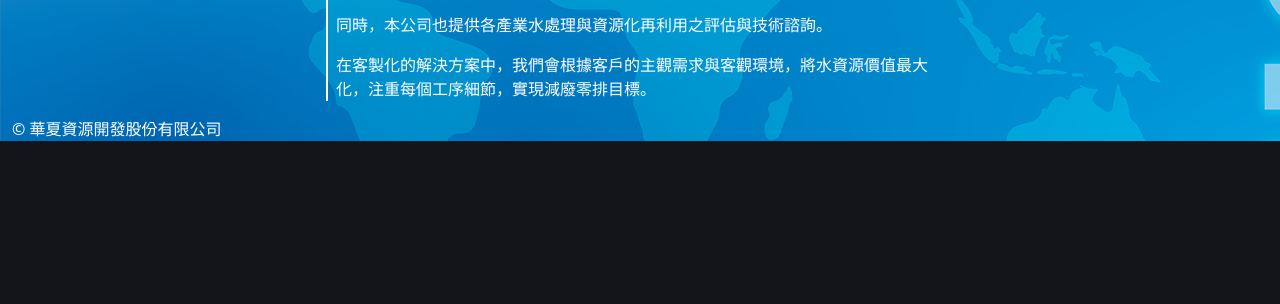
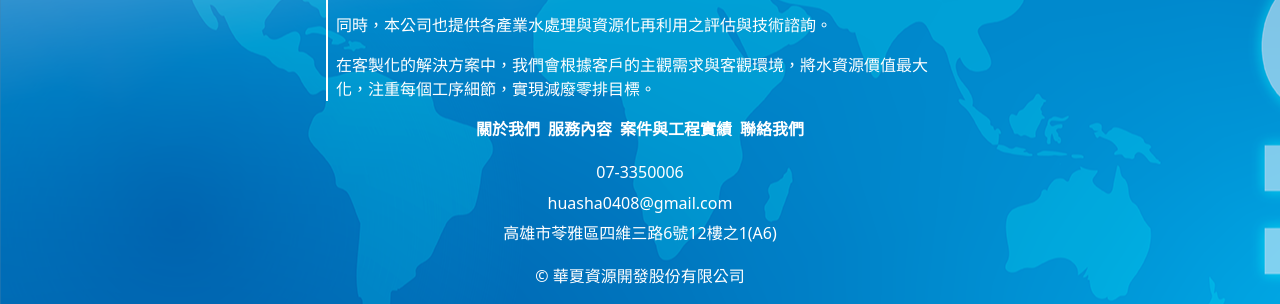
Before and after one commit to EugenAchtzehn/huasha-demo, an Astro site: page /contact in a window 1280 px wide. Shown: the part 1143-1447 px from the top of the page. Before the commit the page ends 1284 px from the top, so only its background shows below. Built offline with nearby package versions, Linux system fonts and the light colour scheme; Astro itself is replaced by a stand-in of ours.

Commit message:
[Add] minor, og tags.

```diff
--- a/src/components/Footer.astro
+++ b/src/components/Footer.astro
@@ -17,7 +17,32 @@
         在客製化的解決方案中，我們會根據客戶的主觀需求與客觀環境，將水資源價值最大化，注重每個工序細節，實現減廢零排目標。
       </p>
     </div>
-    <p class="mb-0">© 華夏資源開發股份有限公司</p>
+    <ul class="footer__links">
+      <li>
+        <a href="/">關於我們</a>
+      </li>
+      <li>
+        <a href="/service-list">服務內容</a>
+      </li>
+      <li>
+        <a href="/gallery-list">案件與工程實績</a>
+      </li>
+      <li>
+        <a href="/contact">聯絡我們</a>
+      </li>
+    </ul>
+    <div class="footer__contact-wrap">
+      <div class="footer__contact-sect">
+        <a href="tel:07-3350006">07-3350006</a>
+      </div>
+      <div class="footer__contact-sect">
+        <a href="mailto:huasha0408@gmail.com">huasha0408@gmail.com</a>
+      </div>
+      <div class="footer__contact-sect">
+        <span>高雄市苓雅區四維三路6號12樓之1(A6)</span>
+      </div>
+    </div>
+    <p class="mb-0 py-3 text-center">© 華夏資源開發股份有限公司</p>
   </section>
 </footer>
 <style lang="scss">
@@ -44,6 +69,38 @@
     border-left: 2px solid #ffffff;
     /* text-align: center; */
   }
+  .footer__links {
+    display: flex;
+    flex-wrap: wrap;
+    gap: 0.5rem;
+    justify-content: center;
+    list-style: none;
+    padding-left: 0;
+    margin: 1rem 0;
+    li {
+      a {
+        color: #ffffff;
+        text-decoration: none;
+        font-weight: 700;
+        &:hover {
+          color: #e6e6e6;
+        }
+      }
+    }
+  }
+  .footer__contact-wrap {
+    text-align: center;
+    .footer__contact-sect {
+      padding: 0.2rem 0;
+    }
+    a {
+      color: #ffffff;
+      text-decoration: none;
+      &:hover {
+        color: #e6e6e6;
+      }
+    }
+  }
   // md breakpoint
   @media (max-width: 767.9px) {
     .footer__description {
--- a/src/layouts/Layout.astro
+++ b/src/layouts/Layout.astro
@@ -6,19 +6,23 @@
 interface Props {
   title: string;
 }
-
+const { url } = Astro;
 const { title } = Astro.props;
 ---
 
 <!doctype html>
-<html lang="en">
+<html lang="zh-Hant-TW">
   <head>
     <meta charset="UTF-8" />
     <meta name="description" content="Astro description" />
     <meta name="viewport" content="width=device-width" />
     <link rel="icon" type="image/x-icon" href="/images/favicon.png" />
     <meta name="generator" content={Astro.generator} />
-    <title>{title} - 華夏資源開發股分有限公司</title>
+    <title>{title} - 華夏資源開發股份有限公司</title>
+    <meta property="og:type" content="website" />
+    <meta property="og:title" content={title + ' - 華夏資源開發股份有限公司'} />
+    <meta property="og:url" content={url} />
+    <meta property="og:image" content={url.origin + '/images/hsrd-logo-social.jpg'} />
   </head>
 
   <body>
```
Also changed, not shown: src/pages/index.astro (+8 -6 lines), public/images/hsrd-logo-social.jpg (added).
